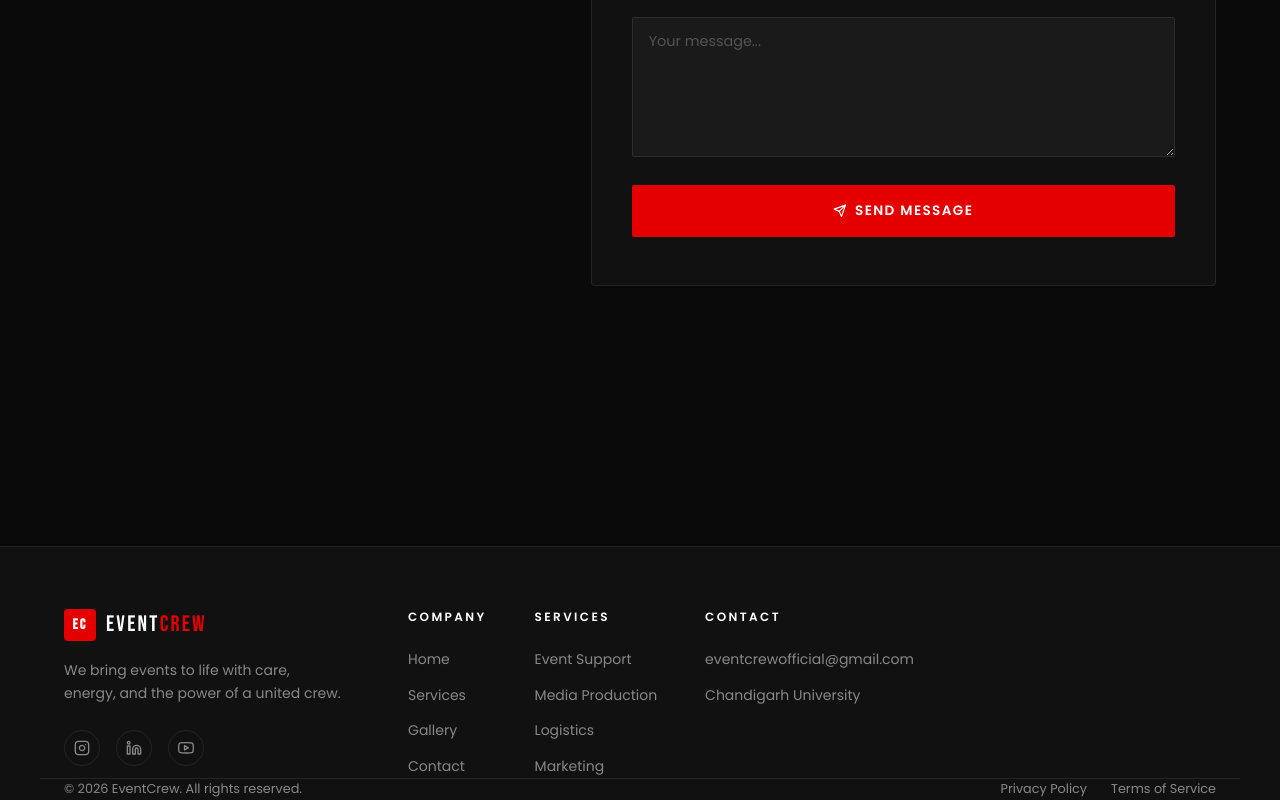
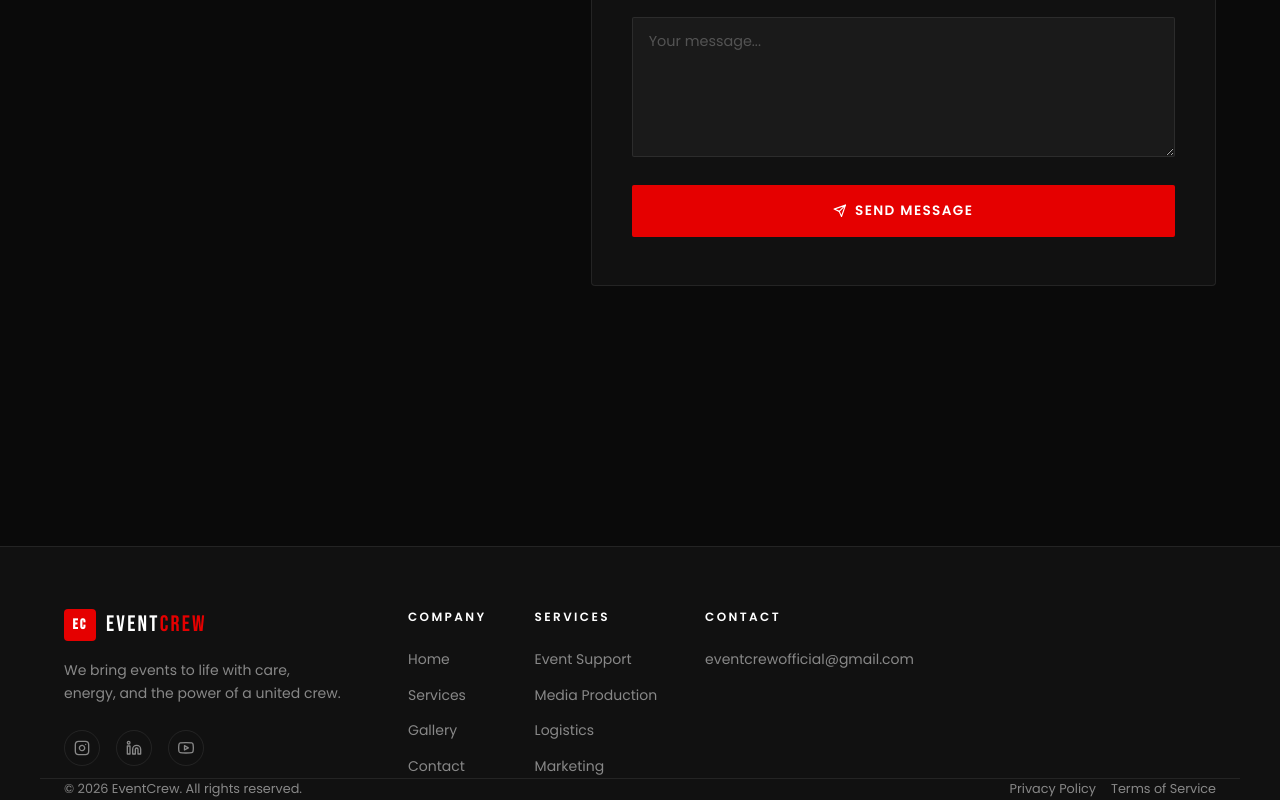
Before and after one commit to Adarsh10050/portfolio_event, a React (Vite) app in the folder frontend/: page /contact in a window 1280 px wide. Shown: the part 841-1641 px from the top of the page. Built offline with nearby package versions, Linux system fonts and the light colour scheme.

Commit message:
Updated footer spacing and styling

```diff
--- a/frontend/src/components/Footer.jsx
+++ b/frontend/src/components/Footer.jsx
@@ -42,7 +42,6 @@ export default function Footer() {
             <h4>Contact</h4>
             <ul>
               <li><a href="mailto:eventcrewofficial@gmail.com">eventcrewofficial@gmail.com</a></li>
-              <li><span>Chandigarh University</span></li>
             </ul>
           </div>
         </div>
--- a/frontend/src/styles/Footer.css
+++ b/frontend/src/styles/Footer.css
@@ -15,6 +15,7 @@
   display: flex;
   gap: 64px;
   padding: 64px 24px;
+  padding-bottom: 30px;
 }
 
 .footer__brand {
@@ -108,21 +109,25 @@
 }
 
 .footer__bottom {
+  margin-top: 50px;
+  padding-top: 20px;
   border-top: 1px solid var(--border);
   padding: 20px 24px;
   display: flex;
   align-items: center;
   justify-content: space-between;
+  flex-wrap: wrap;
 }
 
 .footer__bottom p {
   font-size: 0.8rem;
   color: var(--gray);
+  margin: 0;
 }
 
 .footer__legal {
   display: flex;
-  gap: 24px;
+  gap: 15px;
 }
 
 .footer__legal a {
```
